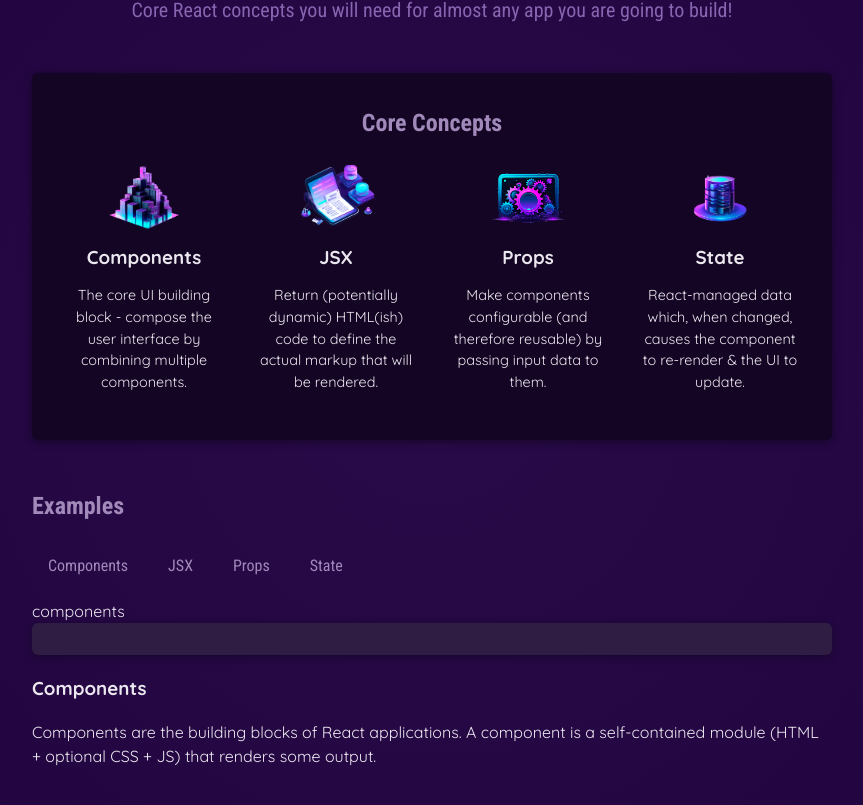
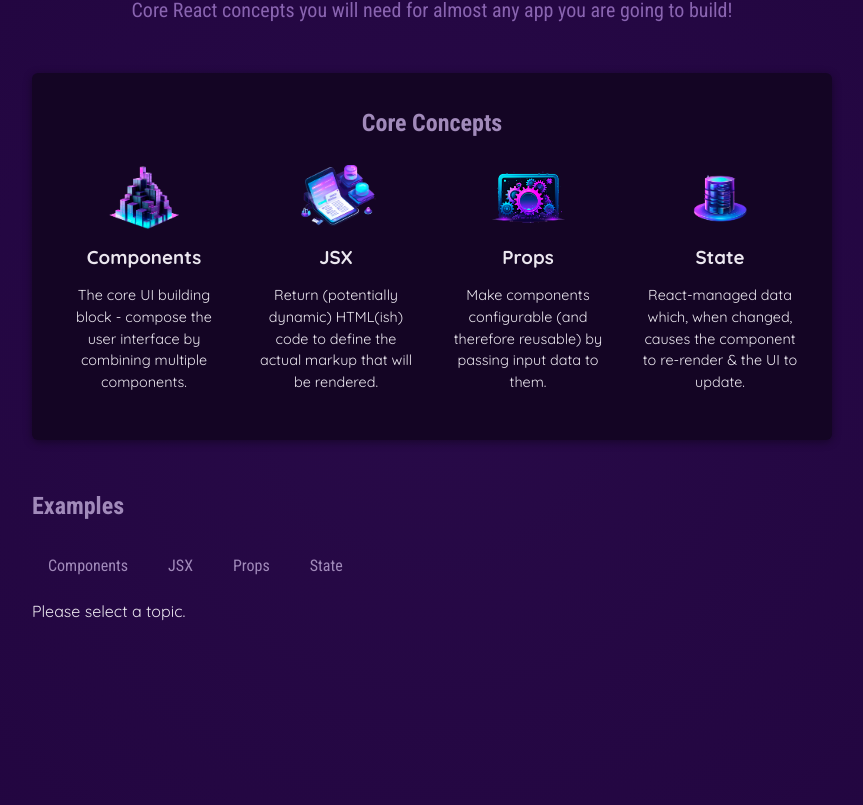
Before and after one commit to pranotimulay/react-amuse, a React (Create React App) app: page / in a window 1280 px wide. Shown: the part 259-1064 px from the top of the page, without its empty margins (208-1071 px from the left). Built offline with nearby package versions, Linux system fonts and the light colour scheme.

Commit message:
conditional selection + topic code print

```diff
--- a/src/App.jsx
+++ b/src/App.jsx
@@ -41,11 +41,10 @@
 
 function App() {
 
-    const [topic, selectedTopic] = useState('components');
+    const [topic, functionToUpdate] = useState(null);
 
     function handleSelect(selectedButton) { //alternate convention clickHandler
-        console.log("handleSelect() called! ---> "+ topic);
-        selectedTopic(selectedButton);
+        functionToUpdate(selectedButton);
     }
 
     return (
@@ -71,16 +70,15 @@
                         <TabButton onSelect={() => handleSelect('props')}>Props</TabButton>  {/*React is not aware where to output this value unless configured */}
                         <TabButton onSelect={() => handleSelect('state')}>State</TabButton>  {/*React is not aware where to output this value unless configured */}
                     </menu>
-                    {topic}
 
-                    <div id="tab-content"></div>
-                    <h3> {EXAMPLES[topic].title}</h3>
-                    <p> {EXAMPLES[topic].description}</p>
-                    <pre>
-                        <code>
+                    {!topic && <p> Please select a topic. </p>}
 
-                        </code>
-                    </pre>
+                    {topic && (
+                        <><div id="tab-content"></div><h3> {EXAMPLES[topic].title}</h3><p> {EXAMPLES[topic].description}</p><pre>
+                            <code>{EXAMPLES[topic].code}</code>
+                        </pre></>
+                    )}
+
 
                 </section>
 
```
